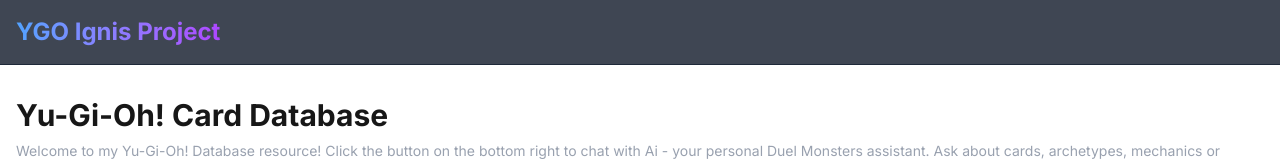
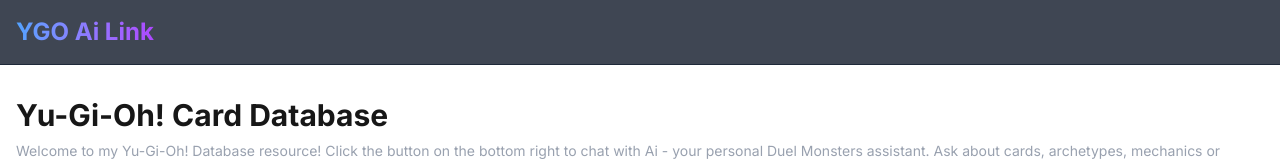
Before and after one commit to JC7657/ygo-ai-link, a Next.js app: page / in a window 1280 px wide. Shown: the top 161 px of the page. Built offline with nearby package versions, Linux system fonts and the light colour scheme; no server answers.

Commit message:
Changed project name.

```diff
--- a/app/layout.tsx
+++ b/app/layout.tsx
@@ -11,7 +11,7 @@
 });
 
 export const metadata: Metadata = {
-  title: "YGO Ignis Project",
+  title: "YGO Ai Link",
   description: "Yu-Gi-Oh! card database with AI assistant",
 };
 
@@ -28,7 +28,7 @@
             <div className="container mx-auto px-4 py-4">
               <nav className="flex items-center justify-between">
                 <a href="/" className="text-2xl font-bold bg-gradient-to-r from-blue-400 to-purple-500 bg-clip-text text-transparent">
-                  YGO Ignis Project
+                  YGO Ai Link
                 </a>
               </nav>
             </div>
```
